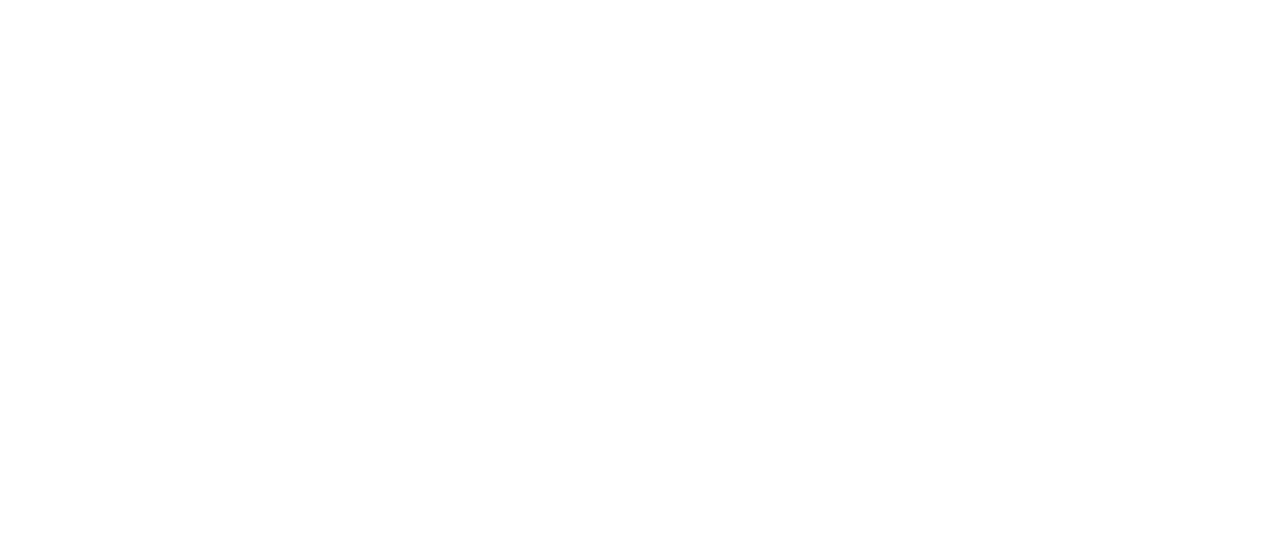
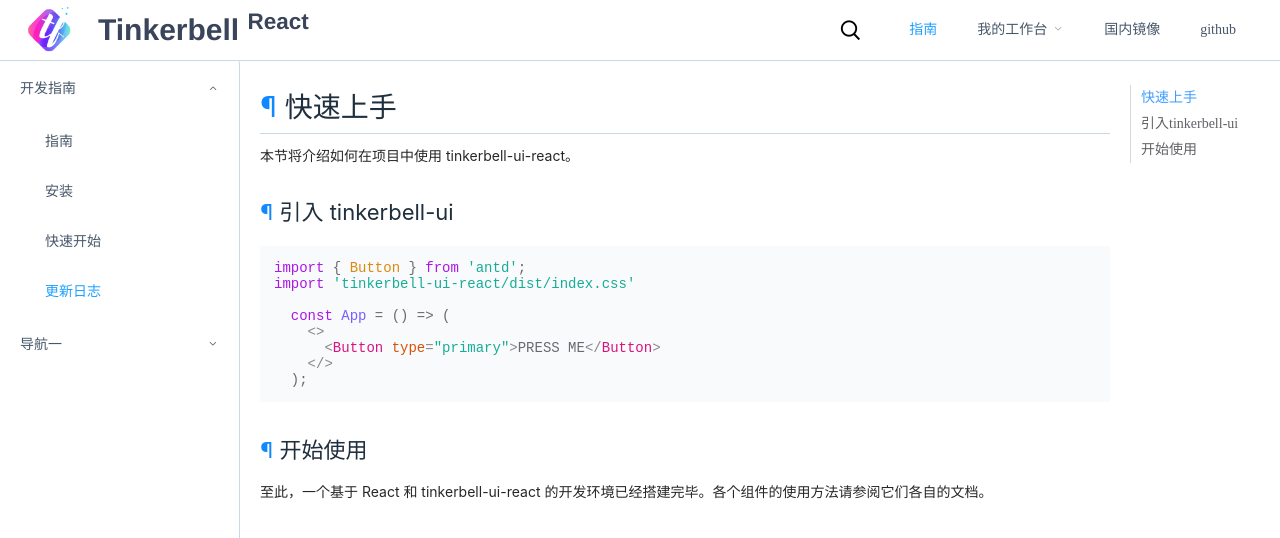
Before and after one commit to hanbingxu82/tinkerbell-ui-react, a React (Create React App) app: page /UpdateLog in a window 1280 px wide. Before the commit this address had no page. Shown: the top 538 px of the page. Built offline with nearby package versions, Linux system fonts and the light colour scheme.

Commit message:
chore:新增更新日志模块

```diff
--- /dev/null
+++ b/src/views/DevGuide/UpdateLog/index.tsx
@@ -0,0 +1,82 @@
+/*
+ * @Author: 韩旭小天才
+ * @Date: 2022-06-28 11:04:19
+ * @LastEditors: 韩旭小天才
+ * @LastEditTime: 2022-06-28 11:06:39
+ * @Description: file content
+ */
+
+// eslint-disable-next-line
+import React from 'react'
+import RightSmallNav from '../../../components/RightSmallNav'
+import HocMixins from '../../../components/HocMixins'
+
+// 定义当前传递过来的数据是所有类型的数据
+const rightTitle = [
+  { title: '快速上手', id: 'kuai-su-shang-shou' },
+  { title: '引入tinkerbell-ui', id: 'yin-ru-tinkerbell-ui' },
+  { title: '开始使用', id: 'kai-shi-shi-yong' }
+]
+
+function UpdateLog() {
+  const nodeStr = `
+  <h2
+  id="kuai-su-shang-shou"
+  style='box-sizing: border-box; margin: 0px; padding: 10px 0px; font-size: 28px; font-weight: 400; color: rgb(31, 47, 61); border-bottom: 1px solid rgb(197, 217, 232); font-family: -apple-system, system-ui, "Segoe UI", Roboto, "Helvetica Neue", Arial, "Noto Sans", sans-serif, "Apple Color Emoji", "Segoe UI Emoji", "Segoe UI Symbol", "Noto Color Emoji"; white-space: normal; background-color: rgb(255, 255, 255);'
+>
+  <a href="#kuai-su-shang-shou" class="header-anchor" style="box-sizing: border-box; color: rgb(16, 137, 255); text-decoration-line: none;">¶</a>&nbsp;快速上手
+</h2>
+<p
+  style='box-sizing: border-box; margin-top: 1em; margin-bottom: 1em; padding: 0px; color: rgba(0, 0, 0, 0.85); font-family: -apple-system, system-ui, "Segoe UI", Roboto, "Helvetica Neue", Arial, "Noto Sans", sans-serif, "Apple Color Emoji", "Segoe UI Emoji", "Segoe UI Symbol", "Noto Color Emoji"; font-size: 14px; white-space: normal; background-color: rgb(255, 255, 255);'
+>
+  本节将介绍如何在项目中使用 tinkerbell-ui-react。
+</p>
+<h3
+  id="yin-ru-tinkerbell-ui"
+  style='box-sizing: border-box; margin: 36px 0px 20px; padding: 0px; font-size: 22px; font-weight: 400; color: rgb(31, 47, 61); font-family: -apple-system, system-ui, "Segoe UI", Roboto, "Helvetica Neue", Arial, "Noto Sans", sans-serif, "Apple Color Emoji", "Segoe UI Emoji", "Segoe UI Symbol", "Noto Color Emoji"; white-space: normal; background-color: rgb(255, 255, 255);'
+>
+  <a href="#yin-ru-tinkerbell-ui" class="header-anchor" style="box-sizing: border-box; color: rgb(16, 137, 255); text-decoration-line: none;">¶</a>&nbsp;引入 tinkerbell-ui
+</h3>
+  `
+  const nodeStr1 = `
+  <h3
+  id="kai-shi-shi-yong"
+  style='box-sizing: border-box; margin: 36px 0px 20px; padding: 0px; font-size: 22px; font-weight: 400; color: rgb(31, 47, 61); font-family: -apple-system, system-ui, "Segoe UI", Roboto, "Helvetica Neue", Arial, "Noto Sans", sans-serif, "Apple Color Emoji", "Segoe UI Emoji", "Segoe UI Symbol", "Noto Color Emoji"; white-space: normal; background-color: rgb(255, 255, 255);'
+>
+  <a href="#kai-shi-shi-yong" class="header-anchor" style="box-sizing: border-box; color: rgb(16, 137, 255); text-decoration-line: none;">¶</a>&nbsp;开始使用
+</h3>
+<p
+  style='box-sizing: border-box; margin-top: 1em; margin-bottom: 1em; padding: 0px; color: rgba(0, 0, 0, 0.85); font-family: -apple-system, system-ui, "Segoe UI", Roboto, "Helvetica Neue", Arial, "Noto Sans", sans-serif, "Apple Color Emoji", "Segoe UI Emoji", "Segoe UI Symbol", "Noto Color Emoji"; font-size: 14px; white-space: normal; background-color: rgb(255, 255, 255);'
+>
+  至此，一个基于 React 和 tinkerbell-ui-react 的开发环境已经搭建完毕。各个组件的使用方法请参阅它们各自的文档。
+</p>
+  `
+  const html1 = `import { Button } from 'antd';
+import 'tinkerbell-ui-react/dist/index.css'
+
+  const App = () => (
+    &lt;&gt;
+      &lt;Button type="primary"&gt;PRESS ME&lt/Button&gt;
+    &lt;/&gt;
+  );`
+  /**
+   * @description: 点击右侧区域跳转至对应的html区域
+   * @param {id:string} id:id节点地址
+   * @return {*}
+   */
+  function goMeowPoint(id: string) {
+    const containern: any = window.document.querySelector('#' + id)
+    containern.scrollIntoView(true)
+  }
+  return (
+    <div className='UpdateLog'>
+      <div dangerouslySetInnerHTML={{ __html: nodeStr }}></div>
+      <pre>
+        <code dangerouslySetInnerHTML={{ __html: html1 }}></code>
+      </pre>
+      <div dangerouslySetInnerHTML={{ __html: nodeStr1 }}></div>
+      <RightSmallNav rightTitle={rightTitle} goMeowPoint={goMeowPoint} />
+    </div>
+  )
+}
+export default HocMixins(UpdateLog, rightTitle)
--- a/src/views/Home/index.tsx
+++ b/src/views/Home/index.tsx
@@ -2,7 +2,7 @@
  * @Author: 韩旭小天才 905583741@qq.com
  * @Date: 2022-06-09 19:33:36
  * @LastEditors: 韩旭小天才
- * @LastEditTime: 2022-06-27 17:19:23
+ * @LastEditTime: 2022-06-28 11:04:41
  * @FilePath: /tinkerbell-ui-react/src/views/Home/index.tsx
  * @Description: 这是默认设置,请设置`customMade`, 打开koroFileHeader查看配置 进行设置: https://github.com/OBKoro1/koro1FileHeader/wiki/%E9%85%8D%E7%BD%AE
  */
@@ -64,6 +64,7 @@ function Home() {
               <Menu.Item index='/Guide'>指南</Menu.Item>
               <Menu.Item index='/Installs'>安装</Menu.Item>
               <Menu.Item index='/QuickStart'>快速开始</Menu.Item>
+              <Menu.Item index='/UpdateLog'>更新日志</Menu.Item>
             </Menu.SubMenu>
             <Menu.SubMenu index='2' title='导航一'>
               <Menu.ItemGroup title='分组一'>
```
Also changed, not shown: src/router/index.ts (+9 -2 lines).
